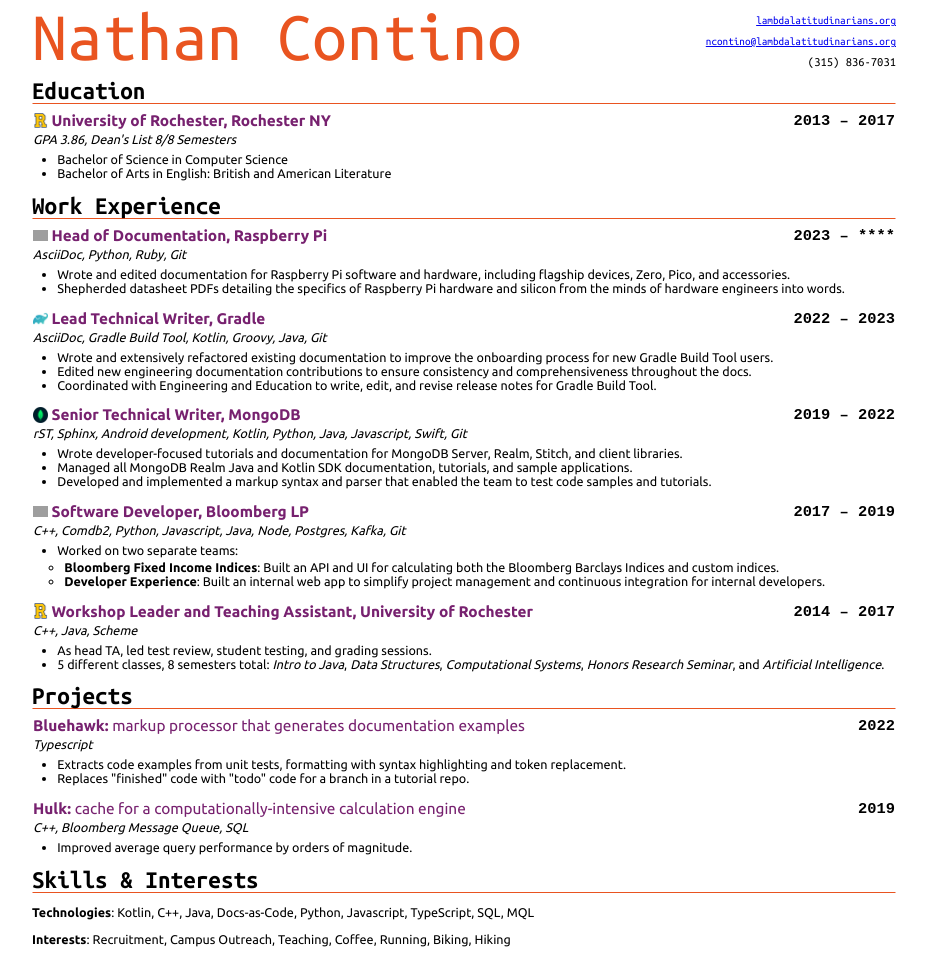
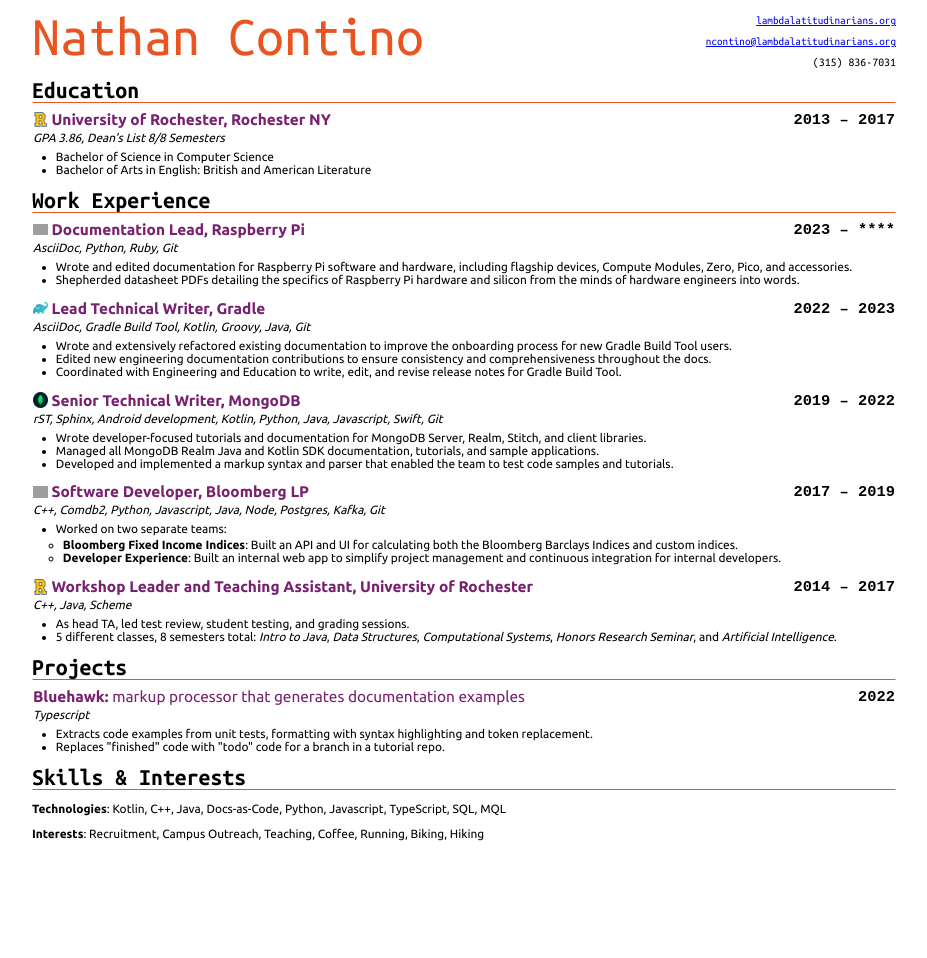
Before and after one commit to nathan-contino/nathan-contino.github.io, a Jekyll site: the page built from _pages/resume.md, in a window 1280 px wide. Shown: the whole page, without its empty margins (176-1103 px from the left). Built offline with Jekyll 4.4.1, drawn with Linux system fonts in a browser that asks for light colours; after the commit the page ends 900 px from its top, so only the background shows below that; grey boxes are pictures that could not be loaded.

Commit message:
Update styles

```diff
--- a/_pages/resume.md
+++ b/_pages/resume.md
@@ -31,11 +31,11 @@
 
 ***
 
-| {::nomarkdown} <div style="display: flex; align-items: center;"> <img src="/_resources/raspberrypi.ico" style="width:1em !important; border: 0px !important; padding-right: .2em;" /> Head of Documentation, Raspberry Pi </div>{:/} | `2023 – ****` |
+| {::nomarkdown} <div style="display: flex; align-items: center;"> <img src="/_resources/raspberrypi.ico" style="width:1em !important; border: 0px !important; padding-right: .2em;" /> Documentation Lead, Raspberry Pi </div>{:/} | `2023 – ****` |
 | :--- | ---: |
 | _AsciiDoc, Python, Ruby, Git_ ||
 
-* Wrote and edited documentation for Raspberry Pi software and hardware, including flagship devices, Zero, Pico, and accessories.
+* Wrote and edited documentation for Raspberry Pi software and hardware, including flagship devices, Compute Modules, Zero, Pico, and accessories.
 * Shepherded datasheet PDFs detailing the specifics of Raspberry Pi hardware and silicon from the minds of hardware engineers into words.
 
 | {::nomarkdown} <div style="display: flex; align-items: center;"> <img src="/_resources/gradle.ico" style="width:1em !important; border: 0px !important; padding-right: .2em;" /> Lead Technical Writer, Gradle </div>{:/}  | `2022 – 2023` |
@@ -80,12 +80,6 @@
 * Extracts code examples from unit tests, formatting with syntax highlighting and token replacement.
 * Replaces "finished" code with "todo" code for a branch in a tutorial repo.
 
-| Hulk: {::nomarkdown}<slap style="font-weight:100 !important;">cache for a computationally-intensive calculation engine</slap>{:/} | `2019` |
-| :--- | ---: |
-| _C++, Bloomberg Message Queue, SQL_ ||
-
-* Improved average query performance by orders of magnitude.
-
 # Skills & Interests
 
 ***
--- a/_stylesheets/resume.css
+++ b/_stylesheets/resume.css
@@ -30,7 +30,7 @@
 body {
   background-color: #FFF;
   max-width: 100vw;
-  font-size: .9rem;
+  font-size: .85rem;
   overflow-wrap: break-word;
   margin: 0 auto;
   flex-direction: column;
@@ -94,7 +94,7 @@
 
 name {
   flex: 2;
-  font-size: 5rem;
+  font-size: 4rem;
   font-family: var(--mono-font);
   color: #E95420;
 }
```
